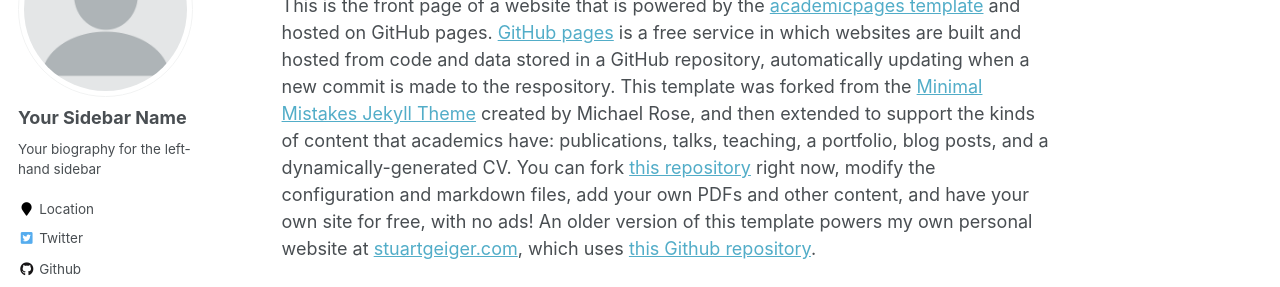
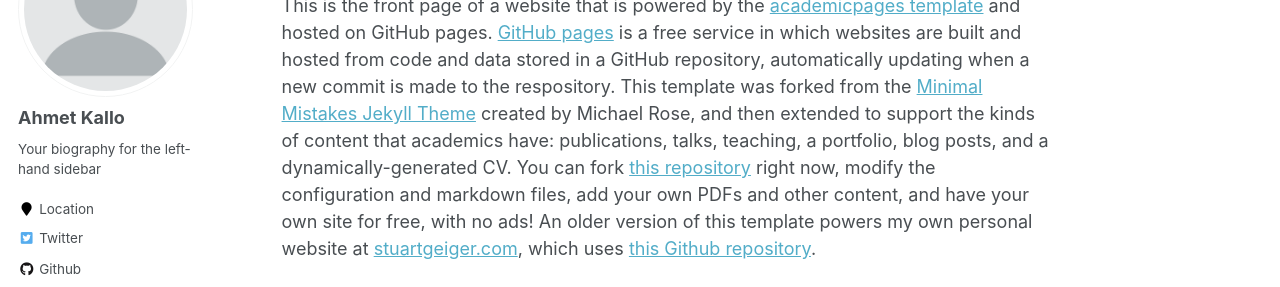
Before and after one commit to ahmetgello/ahmetgello.github.io, a Jekyll site: the page built from _pages/about.md, in a window 1280 px wide. Shown: the part 196-483 px from the top of the page. Built offline with Jekyll 4.4.1, drawn with Linux system fonts in a browser that asks for light colours; some web fonts are replaced.

Commit message:
change sidebar name to check

```diff
--- a/_config.yml
+++ b/_config.yml
@@ -80,7 +80,7 @@
 
 # Site Author
 author:
-  name             : "Your Sidebar Name"
+  name             : "Ahmet Kallo"
   avatar           : "profile.png"
   bio              : "Your biography for the left-hand sidebar"
   location         : "Location"
```
